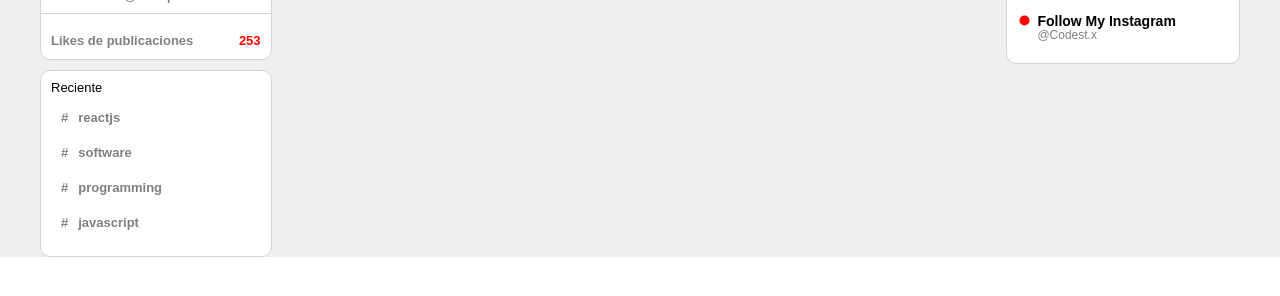
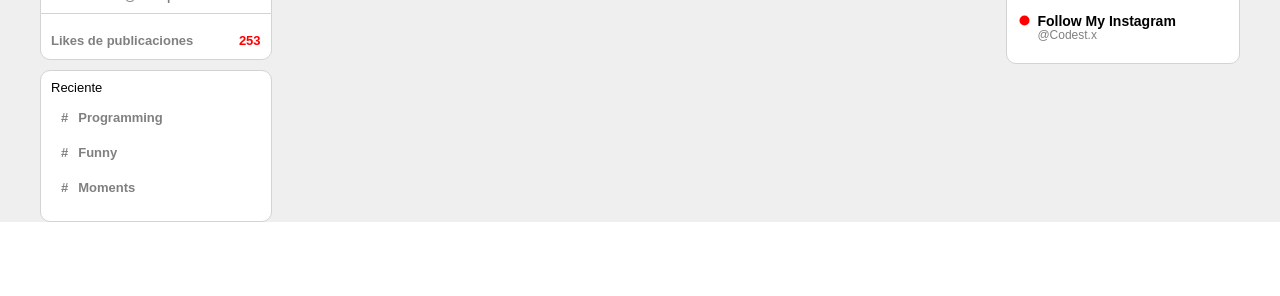
Before and after one commit to Codest-x/sharex, a React (Create React App) app: page / in a window 1280 px wide. Shown: the part 240-536 px from the top of the page. Built offline with nearby package versions, Linux system fonts and the light colour scheme; no server answers; the database is empty; sample sign-in values are in the browser's storage.

Commit message:
fix: recent tags

```diff
--- a/src/components/Sidebar/sidebar-component.js
+++ b/src/components/Sidebar/sidebar-component.js
@@ -39,10 +39,9 @@ export default function Sidebar() {
 
       <div className="sidebar__bottom">
         <p>Reciente</p>
-        {recentItem('reactjs')}
-        {recentItem('software')}
-        {recentItem('programming')}
-        {recentItem('javascript')}
+        {recentItem('Programming')}
+        {recentItem('Funny')}
+        {recentItem('Moments')}
       </div>
     </div>
   )
```
